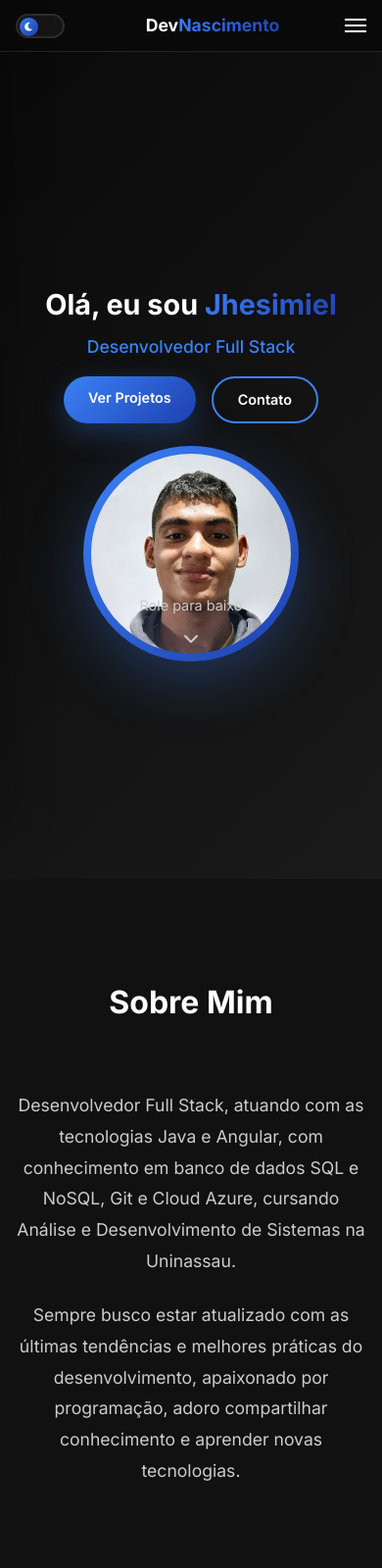
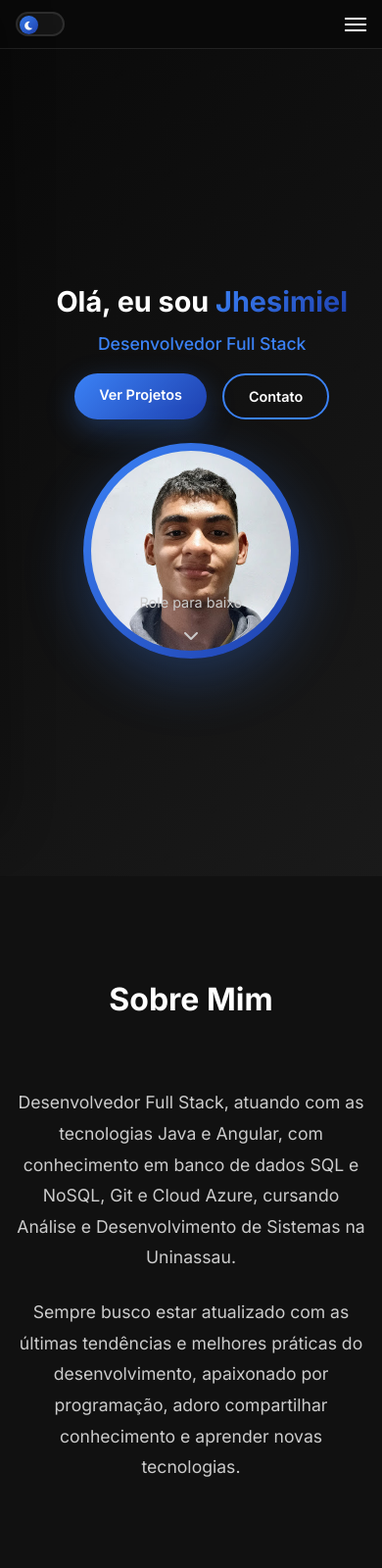
Before and after one commit to NascimentoJhesimiel/Port-folio, a plain HTML site: page index.html in a window 390 px wide. Shown: the top 1600 px of the page at 98% size. Drawn offline with nearby package versions, Linux system fonts and the light colour scheme.

Commit message:
fix: fix mobile responsivity

```diff
--- a/css/about.css
+++ b/css/about.css
@@ -5,8 +5,8 @@
 }
 
 .about-content {
-  max-width: 800px;
-  margin: 0 auto;
+  width: 100%;
+  margin: 0;
   text-align: center;
 }
 
--- a/css/base.css
+++ b/css/base.css
@@ -45,9 +45,9 @@ html {
 }
 
 .container {
-  max-width: 1200px;
-  margin: 0 auto;
-  padding: 0 20px;
+  width: 100%;
+  margin: 0;
+  padding: 0 50px;
 }
 
 /* Common Button Styles */
--- a/css/contact.css
+++ b/css/contact.css
@@ -11,6 +11,7 @@
   gap: 4rem;
   align-items: start;
   justify-items: center;
+  width: 100%;
 }
 
 .contact-info {
--- a/css/hero.css
+++ b/css/hero.css
@@ -37,7 +37,6 @@
 
 .hero-container {
   width: 100%;
-  max-width: 1200px;
   margin: 0 auto;
   padding: 0 20px;
   position: relative;
@@ -55,12 +54,12 @@
   justify-items: center;
   min-height: 70vh;
   width: 100%;
-  max-width: 1200px;
 }
 
 .hero-text {
   text-align: left;
   justify-self: start;
+  padding-left: 1.4rem;
 }
 
 .hero-title {
--- a/css/navbar.css
+++ b/css/navbar.css
@@ -11,8 +11,8 @@
   display: flex;
   align-items: center;
   justify-content: space-between;
-  max-width: 1200px;
-  margin: 0 auto;
+  width: 100%;
+  margin: 0;
   padding: 0.75rem 1rem;
 }
 
--- a/css/projects.css
+++ b/css/projects.css
@@ -10,6 +10,7 @@
   grid-template-columns: repeat(auto-fit, minmax(350px, 1fr));
   gap: 2rem;
   justify-items: center;
+  width: 100%;
 }
 
 .project-card {
--- a/css/responsive.css
+++ b/css/responsive.css
@@ -289,6 +289,11 @@
     margin-bottom: 0.8rem;
   }
 
+  /* Oculta o título do header (logo) no mobile */
+  .nav-logo .logo-text {
+    display: none;
+  }
+
   .hero-subtitle {
     font-size: 1.1rem;
     margin-bottom: 1rem;
@@ -376,6 +381,9 @@
     height: 200px;
   }
 
+   .nav-logo {
+    display: none;
+  }
   /* Ajuste para telas muito pequenas */
   .nav-menu {
     padding: 5rem 1rem 1rem;
@@ -390,6 +398,9 @@
 }
 
 @media (max-height: 500px) {
+  .nav-logo {
+    display: none;
+  }
   .hero {
     padding: 60px 0 20px;
     min-height: 100vh;
```
